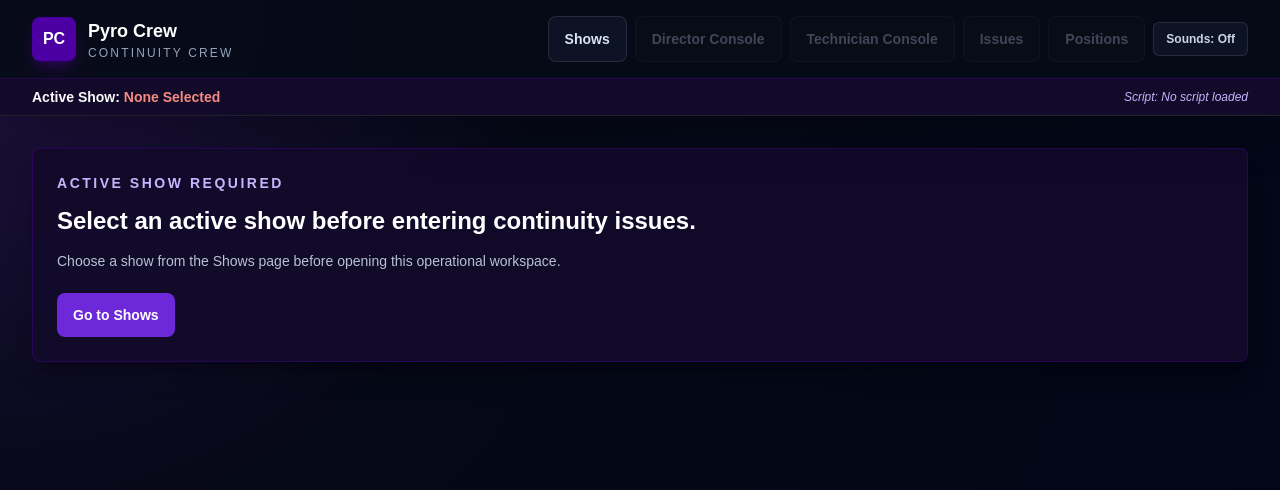
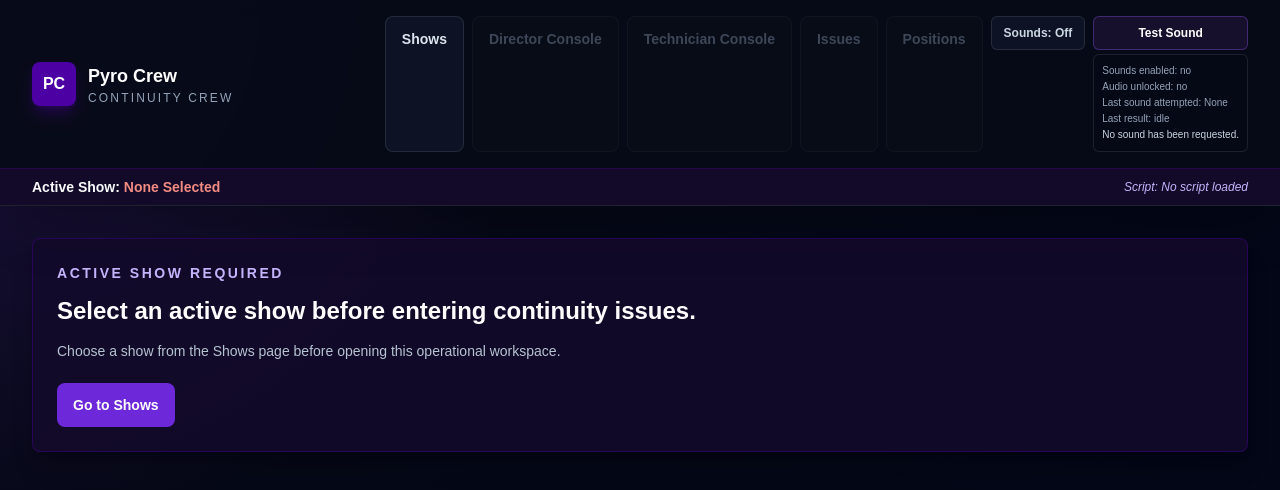
Before and after one commit to boziemusic/pyro-crew, a Next.js app: page /technician in a window 1280 px wide. Shown: the top 490 px of the page. Built offline with nearby package versions, Linux system fonts and the light colour scheme; no server answers.

Commit message:
Add temporary deployed sound diagnostics

```diff
--- a/src/app/technician/page.tsx
+++ b/src/app/technician/page.tsx
@@ -50,7 +50,10 @@ import {
 } from "@/lib/issue-status-history";
 import { createSupabaseBrowserClient } from "@/lib/supabase";
 import { TechnicianMapAssist } from "@/components/technician-map-assist";
-import { MobileTechnicianAlertToggle } from "@/components/app-feedback-controls";
+import {
+  MobileTechnicianAlertToggle,
+  MobileTechnicianSoundDiagnostics,
+} from "@/components/app-feedback-controls";
 import {
   playSuccess,
   playUiClick,
@@ -2225,6 +2228,7 @@ export default function TechnicianConsolePage() {
               >
                 Clear Active Show
               </button>
+              <MobileTechnicianSoundDiagnostics />
             </div>
           ) : null}
           </div>
--- a/src/components/app-feedback-controls.tsx
+++ b/src/components/app-feedback-controls.tsx
@@ -2,8 +2,10 @@
 
 import { useEffect, useSyncExternalStore } from "react";
 import {
+  getAppFeedbackDiagnostics,
   getAppFeedbackSettings,
   setAppFeedbackSettings,
+  subscribeToAppFeedbackDiagnostics,
   subscribeToAppFeedbackSettings,
   testAppFeedbackSound,
   unlockAppFeedback,
@@ -44,6 +46,49 @@ function useFeedbackSettings() {
   return settings;
 }
 
+function useFeedbackDiagnostics() {
+  return useSyncExternalStore(
+    subscribeToAppFeedbackDiagnostics,
+    getAppFeedbackDiagnostics,
+    getAppFeedbackDiagnostics,
+  );
+}
+
+function SoundDiagnosticsText({
+  className = "",
+}: {
+  className?: string;
+}) {
+  const settings = useFeedbackSettings();
+  const diagnostics = useFeedbackDiagnostics();
+
+  return (
+    <div className={`text-[10px] leading-4 text-[#94a3b8] ${className}`}>
+      <p>Sounds enabled: {settings.soundsEnabled ? "yes" : "no"}</p>
+      <p>Audio unlocked: {diagnostics.audioUnlocked ? "yes" : "no"}</p>
+      <p>Last sound attempted: {diagnostics.lastSoundRequested}</p>
+      <p>Last result: {diagnostics.lastSoundResult}</p>
+      {diagnostics.lastSoundDetail ? (
+        <p className="break-words text-[#cbd5e1]">
+          {diagnostics.lastSoundDetail}
+        </p>
+      ) : null}
+    </div>
+  );
+}
+
+function TestSoundButton({ className = "" }: { className?: string }) {
+  return (
+    <button
+      className={`rounded-md border border-[#8b5cf6]/35 bg-[#17102c] px-3 py-2 text-xs font-semibold text-white transition hover:border-[#c4b5fd] active:bg-[#211044] ${className}`}
+      onClick={() => void testAppFeedbackSound()}
+      type="button"
+    >
+      Test Sound
+    </button>
+  );
+}
+
 export function AppFeedbackControls() {
   const settings = useFeedbackSettings();
 
@@ -60,7 +105,7 @@ export function AppFeedbackControls() {
   };
 
   return (
-    <div className="flex items-center">
+    <div className="flex items-start gap-2">
       <button
         aria-pressed={settings.soundsEnabled}
         className="rounded-md border border-white/10 bg-[#0d1324] px-3 py-2 text-xs font-semibold text-[#cbd5e1] transition hover:border-[#8b5cf6]/55 hover:text-white"
@@ -69,6 +114,10 @@ export function AppFeedbackControls() {
       >
         Sounds: {settings.soundsEnabled ? "On" : "Off"}
       </button>
+      <div className="grid gap-1">
+        <TestSoundButton />
+        <SoundDiagnosticsText className="max-w-64 rounded-md border border-white/10 bg-[#050816]/80 p-2" />
+      </div>
     </div>
   );
 }
@@ -137,3 +186,12 @@ export function MobileTechnicianAlertToggle() {
     </button>
   );
 }
+
+export function MobileTechnicianSoundDiagnostics() {
+  return (
+    <div className="mt-2 rounded-md border border-white/10 bg-[#050816]/80 p-2">
+      <TestSoundButton className="min-h-10 w-full" />
+      <SoundDiagnosticsText className="mt-2" />
+    </div>
+  );
+}
--- a/src/lib/app-feedback.ts
+++ b/src/lib/app-feedback.ts
@@ -28,6 +28,7 @@ const DEFAULT_DIAGNOSTICS: AppFeedbackDiagnostics = {
 
 const soundPaths = {
   directorAssistanceNeeded: "/sounds/director-assistance-needed.mp3",
+  verificationRequestedPrimary: "/sounds/verification-requested-1.mp3",
   success: "/sounds/success.mp3",
   uiClick: "/sounds/ui-click.mp3",
   warning: "/sounds/warning.mp3",
@@ -156,7 +157,20 @@ function getAudioContext() {
     return null;
   }
 
-  audioContext ??= new AudioContext();
+  const AudioContextConstructor =
+    window.AudioContext ??
+    (
+      window as Window &
+        typeof globalThis & {
+          webkitAudioContext?: typeof AudioContext;
+        }
+    ).webkitAudioContext;
+
+  if (!AudioContextConstructor) {
+    return null;
+  }
+
+  audioContext ??= new AudioContextConstructor();
   return audioContext;
 }
 
@@ -250,6 +264,7 @@ async function playSound(
   path: string,
   fallbackFrequency: number,
   fallbackDurationMs: number,
+  options: { ignoreSettings?: boolean } = {},
 ) {
   updateDiagnostics({
     lastSoundRequested: `${label} (${path})`,
@@ -257,7 +272,10 @@ async function playSound(
     lastSoundDetail: "Playback requested.",
   });
 
-  if (!getAppFeedbackSettings().soundsEnabled) {
+  if (
+    !options.ignoreSettings &&
+    !getAppFeedbackSettings().soundsEnabled
+  ) {
     updateDiagnostics({
       lastSoundResult: "blocked",
       lastSoundDetail: "Sounds are disabled.",
@@ -360,11 +378,24 @@ export async function testAppFeedbackSound() {
   const played = await playGeneratedTone(640, 160, 0.06);
   updateDiagnostics({
     audioUnlocked: played,
-    lastSoundResult: played ? "played" : "error",
+    lastSoundResult: played ? "played" : "blocked",
     lastSoundDetail: played
       ? "WebAudio test tone played."
-      : "WebAudio test tone failed.",
+      : "WebAudio test tone was blocked.",
   });
+
+  if (!played) {
+    return false;
+  }
+
+  await playSound(
+    "Test Sound MP3",
+    soundPaths.verificationRequestedPrimary,
+    640,
+    160,
+    { ignoreSettings: true },
+  );
+
   return played;
 }
 
```
